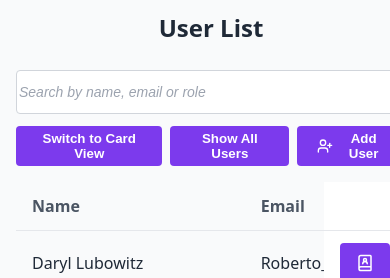
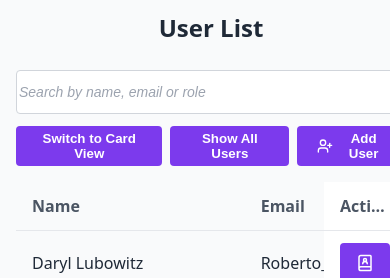
Before and after one commit to didemkome/mini-crm, a React (Vite) app: page / in a window 390 px wide. Shown: the top 278 px of the page. Built offline with nearby package versions, Linux system fonts and the light colour scheme.

Commit message:
fix: sticky update user list for responsive

```diff
--- a/src/pages/user/List/UserListTable/UserListTable.tsx
+++ b/src/pages/user/List/UserListTable/UserListTable.tsx
@@ -49,7 +49,7 @@ const UserListTable: React.FC<Props> = ({ users, isVirtualized }) => {
         <S.Cell>Email</S.Cell>
         <S.Cell>Role</S.Cell>
         <S.Cell>{isMobile ? 'Date' : 'Creation Date'}</S.Cell>
-        <S.Cell $isSticky></S.Cell>
+        <S.Cell $isSticky>Actions</S.Cell>
       </S.Header>
 
       {isVirtualized ? (
```
